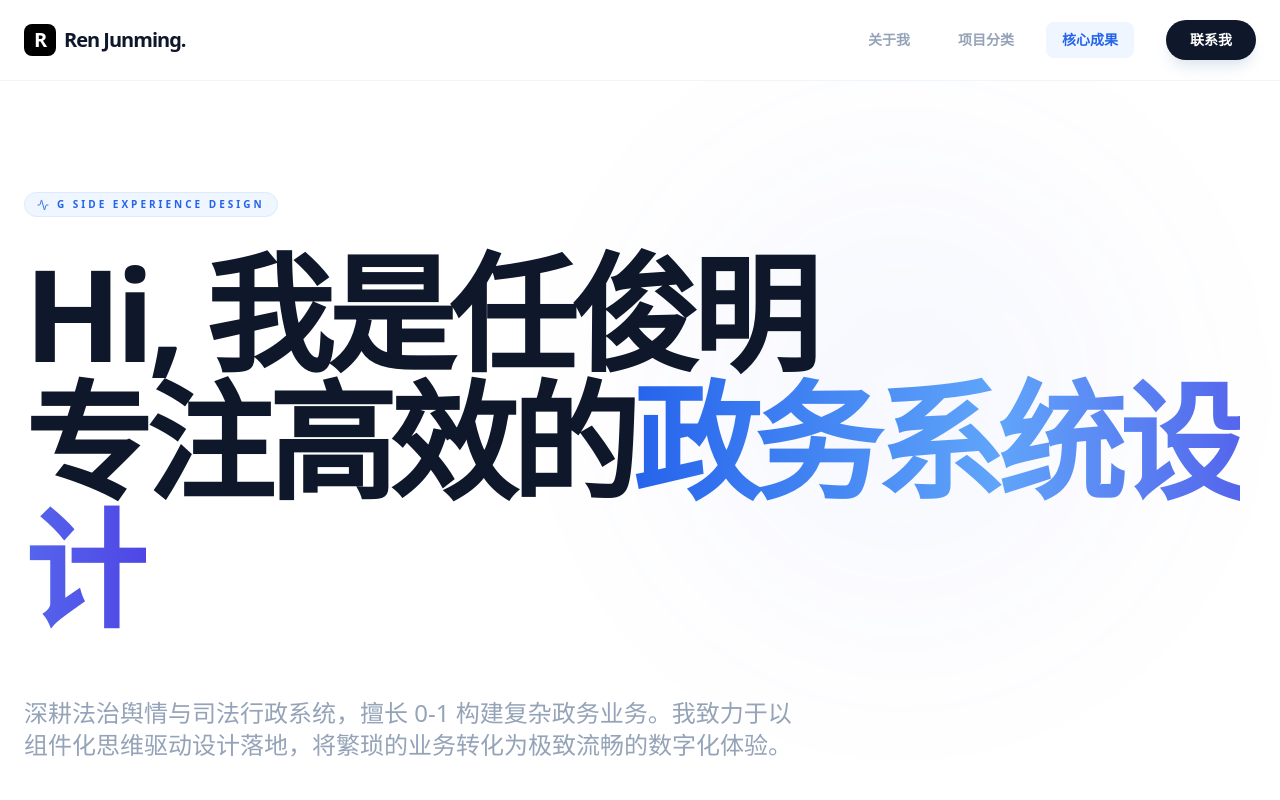
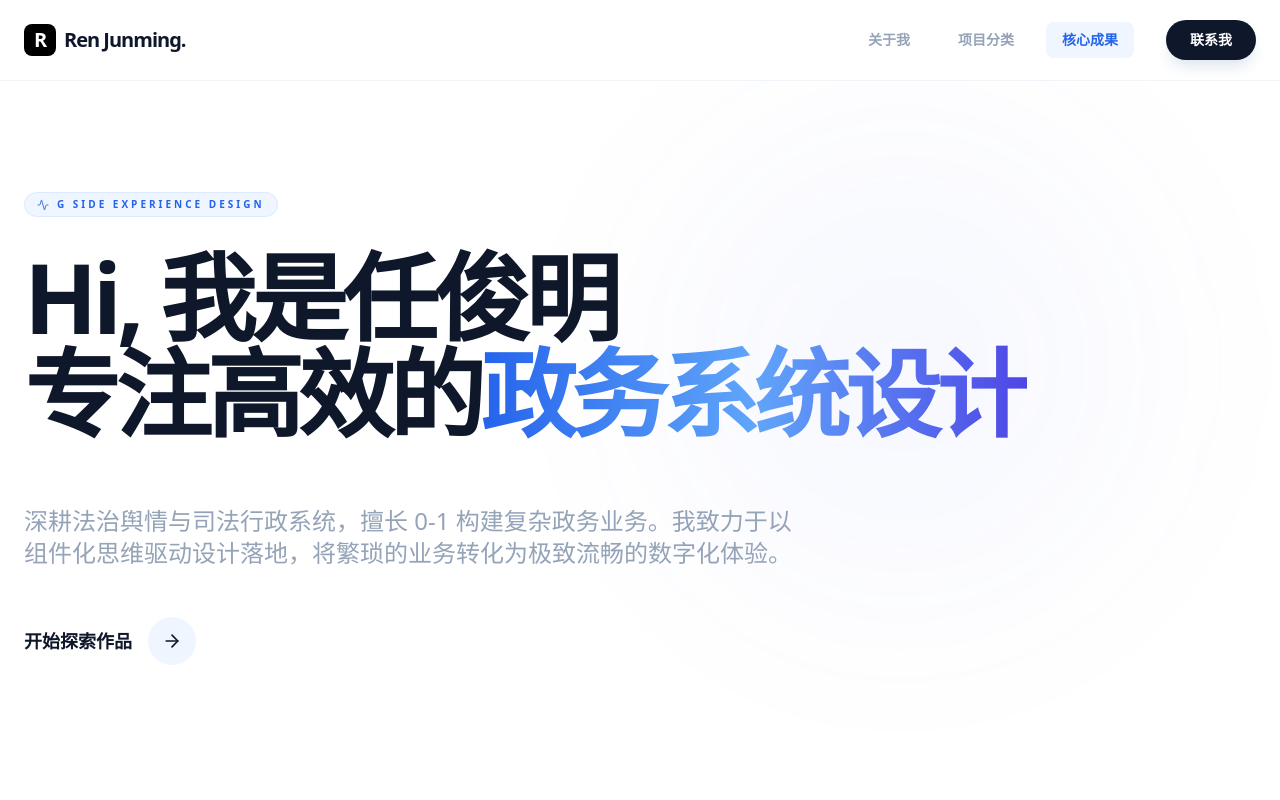
Before and after one commit to hongui/my-portfolio-2, a React (Vite) app: page / in a window 1280 px wide. Shown: the top 800 px of the page. Built offline with nearby package versions, Linux system fonts and the light colour scheme.

Commit message:
Update tailwind.config.js

```diff
--- a/tailwind.config.js
+++ b/tailwind.config.js
@@ -3,9 +3,18 @@ export default {
   content: [
     "./index.html",
     "./src/**/*.{js,jsx,ts,tsx}",
+    "./src/*.{js,jsx}"   // 额外保险
   ],
   theme: {
-    extend: {},
+    extend: {
+      // 可选：强制加大一些大标题的基础大小（防止字体过小）
+      fontSize: {
+        '5xl': ['3rem', { lineHeight: '1' }],
+        '6xl': ['3.75rem', { lineHeight: '1' }],
+        '7xl': ['4.5rem', { lineHeight: '1' }],
+        '9xl': ['6rem', { lineHeight: '1' }],
+      }
+    },
   },
   plugins: [],
 }
```
